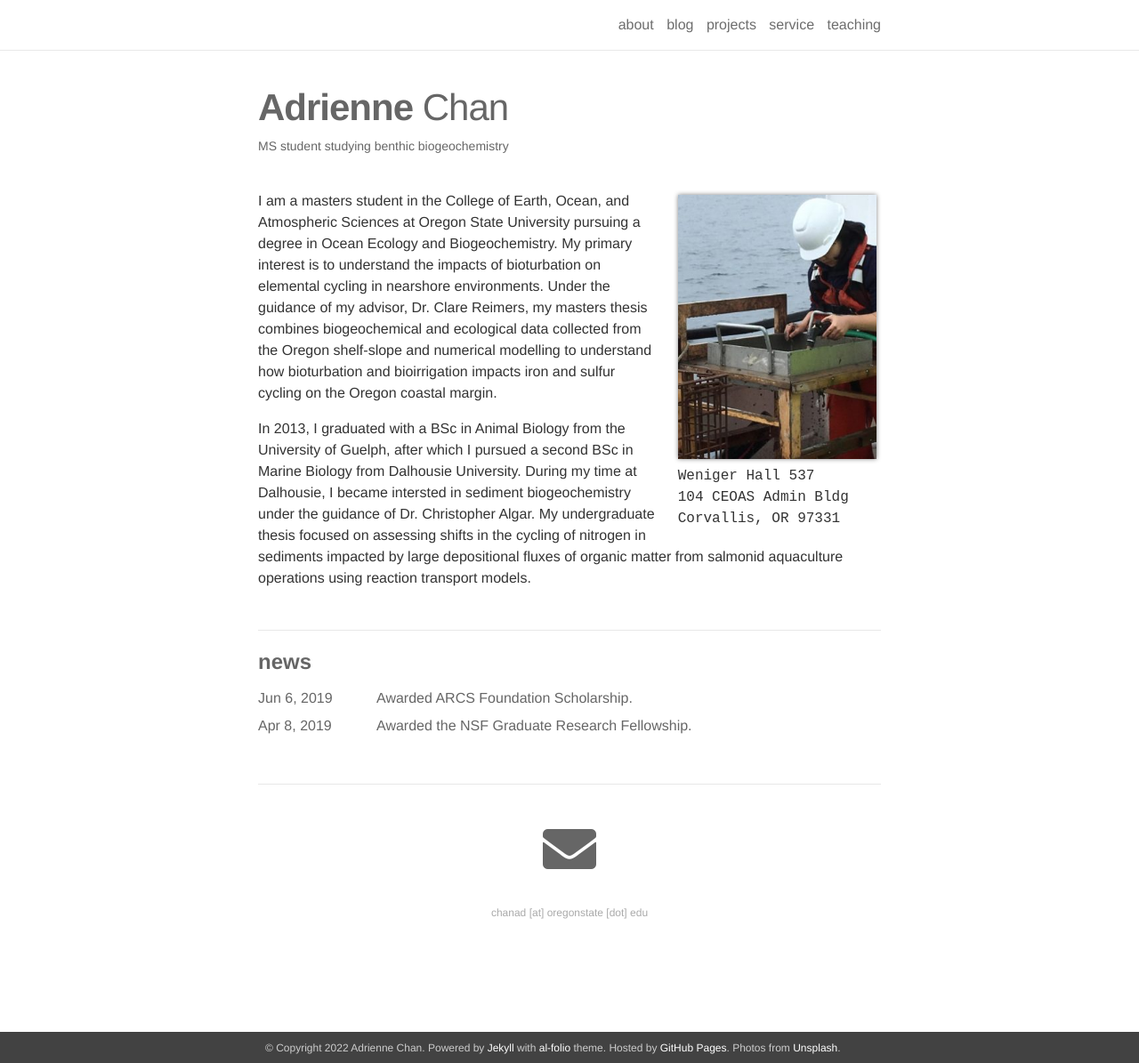
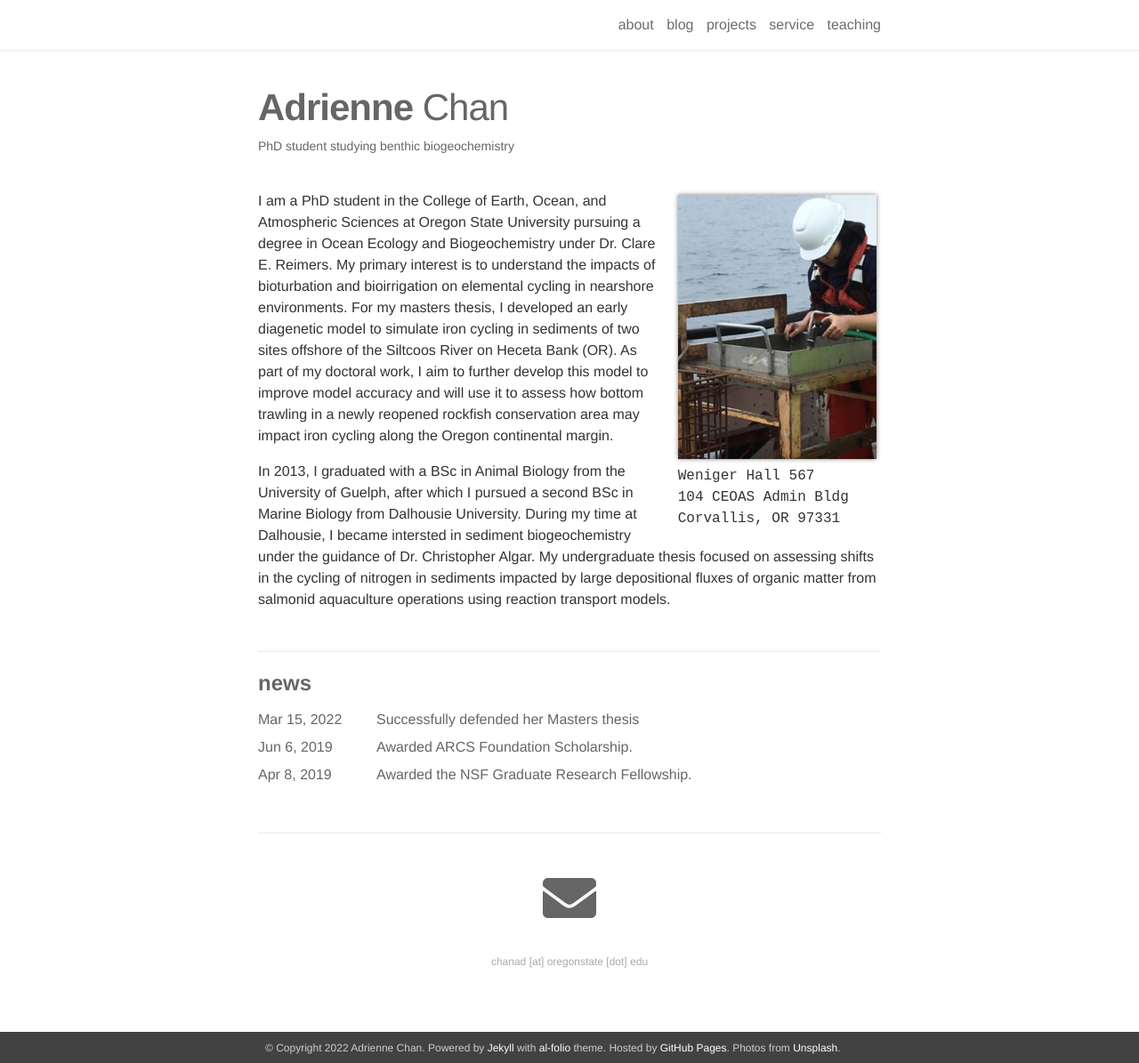
Before and after one commit to benthoschan/benthoschan.github.io, a Jekyll site: the page built from _pages/about.md, in a window 1280 px wide and 1195 px high. Shown: the whole window at 89% size. Built offline with Jekyll 4.4.1, drawn with Linux system fonts in a browser that asks for light colours; nearby versions of some CDN libraries.

Commit message:
update 2022

```diff
--- a/_includes/social.html
+++ b/_includes/social.html
@@ -1,6 +1,6 @@
 <div class="social">
   <span class="contacticon center">
-    <a href="mailto:{{ site.email | encode_email }}"><i class="fas fa-envelope"></i></a>
+    <a href="mailto:{{ chanad@oregonstate.edu }}"><i class="fas fa-envelope"></i></a>
     {% if site.orcid_id %}<a href="https://orcid.org/{{ site.orcid_id }}" target="_blank" title="ORCID"><i class="ai ai-orcid"></i></a>{% endif %}
     {% if site.scholar_userid %}<a href="https://scholar.google.com/citations?user={{ site.scholar_userid }}" target="_blank" title="Google Scholar"><i class="ai ai-google-scholar"></i></a>{% endif %}
     {% if site.github_username %}<a href="https://github.com/{{ site.github_username }}" target="_blank" title="GitHub"><i class="fab fa-github"></i></a>{% endif %}
--- a/_pages/about.md
+++ b/_pages/about.md
@@ -2,13 +2,13 @@
 layout: about
 permalink: /
 title: <strong>Adrienne</strong> Chan
-description: MS student studying benthic biogeochemistry
+description: PhD student studying benthic biogeochemistry
 
 profile:
   align: right
   image: prof_pic.jpg
   address: >
-    <p>Weniger Hall 537</p>
+    <p>Weniger Hall 567</p>
     <p>104 CEOAS Admin Bldg</p>
     <p>Corvallis, OR 97331</p>
 
@@ -16,6 +16,11 @@ news: true
 social: true
 ---
 
-I am a masters student in the College of Earth, Ocean, and Atmospheric Sciences at Oregon State University pursuing a degree in Ocean Ecology and Biogeochemistry. My primary interest is to understand the impacts of bioturbation on elemental cycling in nearshore environments. Under the guidance of my advisor, Dr. Clare Reimers, my masters thesis combines biogeochemical and ecological data collected from the Oregon shelf-slope and numerical modelling to understand how bioturbation and bioirrigation impacts iron and sulfur cycling on the Oregon coastal margin.
+I am a PhD student in the College of Earth, Ocean, and Atmospheric Sciences at Oregon State University
+pursuing a degree in Ocean Ecology and Biogeochemistry under Dr. Clare E. Reimers. My primary interest is to understand the impacts of
+bioturbation and bioirrigation on elemental cycling in nearshore environments. For my masters thesis, I developed an early diagenetic model
+to simulate iron cycling in sediments of two sites offshore of the Siltcoos River on Heceta Bank (OR). As part of my doctoral work, I aim to further develop
+this model to improve model accuracy and will use it to assess how bottom trawling in a newly reopened rockfish conservation area may impact
+iron cycling along the Oregon continental margin.
 
 In 2013, I graduated with a BSc in Animal Biology from the University of Guelph, after which I pursued a second BSc in Marine Biology from Dalhousie University. During my time at Dalhousie, I became intersted in sediment biogeochemistry under the guidance of Dr. Christopher Algar. My undergraduate thesis focused on assessing shifts in the cycling of nitrogen in sediments impacted by large depositional fluxes of organic matter from salmonid aquaculture operations using reaction transport models.
```
Also changed, not shown: _news/announcement_3.md (added, +6 -0 lines), _pages/service.md (+1 -1 lines).
